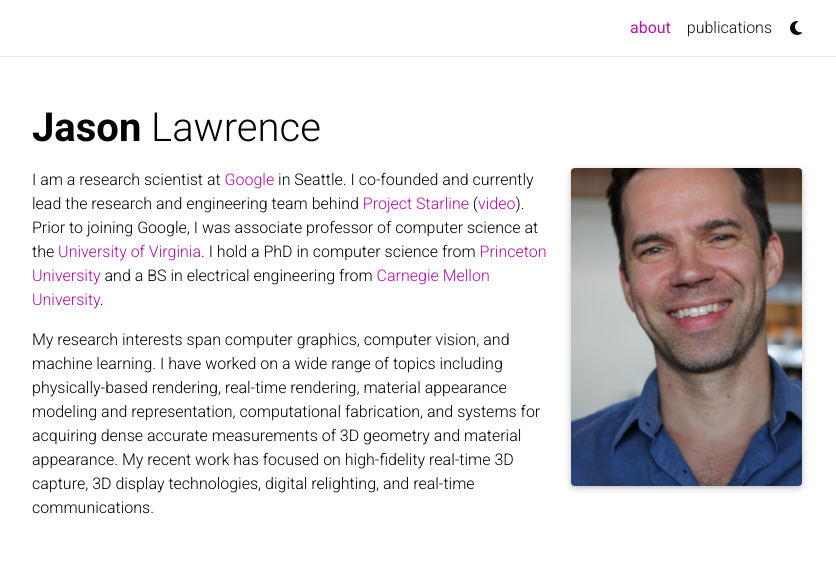
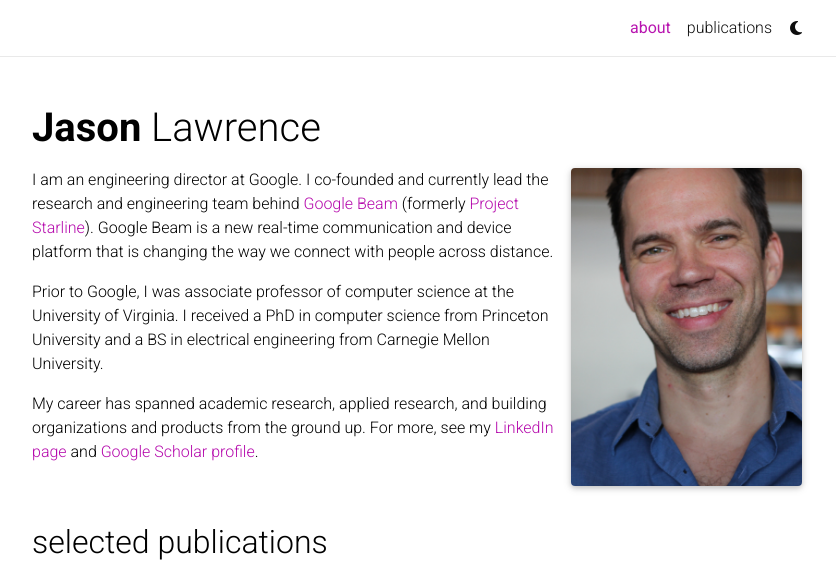
Before and after one commit to voigtlandier/website, a Jekyll site: the page built from _pages/about.md, in a window 1280 px wide, cut to the strip 0-573 px from the top of the page. Shown: the whole strip, without its empty margins (223-1059 px from the left). Built offline with Jekyll 4.4.1, drawn with Linux system fonts in a browser that asks for light colours; nearby versions of some CDN libraries; a style sheet for code colours, icons or effects is not loaded.

Commit message:
Update bio.

```diff
--- a/_pages/about.md
+++ b/_pages/about.md
@@ -18,6 +18,8 @@ selected_papers: true # includes a list of papers marked as "selected={true}"
 social: true  # includes social icons at the bottom of the page
 ---
 
-I am a research scientist at <a href="http://www.google.com" target="_blank">Google</a> in Seattle. I co-founded and currently lead the research and engineering team behind <a href="https://blog.google/technology/research/project-starline" target="_blank">Project Starline</a> (<a href="https://youtu.be/Q13CishCKXY" target="_blank">video</a>). Prior to joining Google, I was associate professor of computer science at the <a href="http://www.virginia.edu">University of Virginia</a>. I hold a PhD in computer science from <a href="http://www.princeton.edu" target="_blank">Princeton University</a> and a BS in electrical engineering from <a href="http://www.cmu.edu" target="_blank">Carnegie Mellon University</a>.
+I am an engineering director at Google. I co-founded and currently lead the research and engineering team behind <a href="https://blog.google/innovation-and-ai/technology/research/project-starline-google-beam-update/">Google Beam</a> (formerly <a href="https://blog.google/technology/research/project-starline">Project Starline</a>). Google Beam is a new real-time communication and device platform that is changing the way we connect with people across distance.
 
-My research interests span computer graphics, computer vision, and machine learning. I have worked on a wide range of topics including physically-based rendering, real-time rendering, material appearance modeling and representation, computational fabrication, and systems for acquiring dense accurate measurements of 3D geometry and material appearance. My recent work has focused on high-fidelity real-time 3D capture, 3D display technologies, digital relighting, and real-time communications.
+Prior to Google, I was associate professor of computer science at the University of Virginia. I received a PhD in computer science from Princeton University and a BS in electrical engineering from Carnegie Mellon University.
+
+My career has spanned academic research, applied research, and building organizations and products from the ground up. For more, see my <a href="https://www.linkedin.com/in/jasonlawrence2">LinkedIn page</a> and <a href="https://scholar.google.com/citations?user=c4XKzcIAAAAJ">Google Scholar profile</a>.
```
